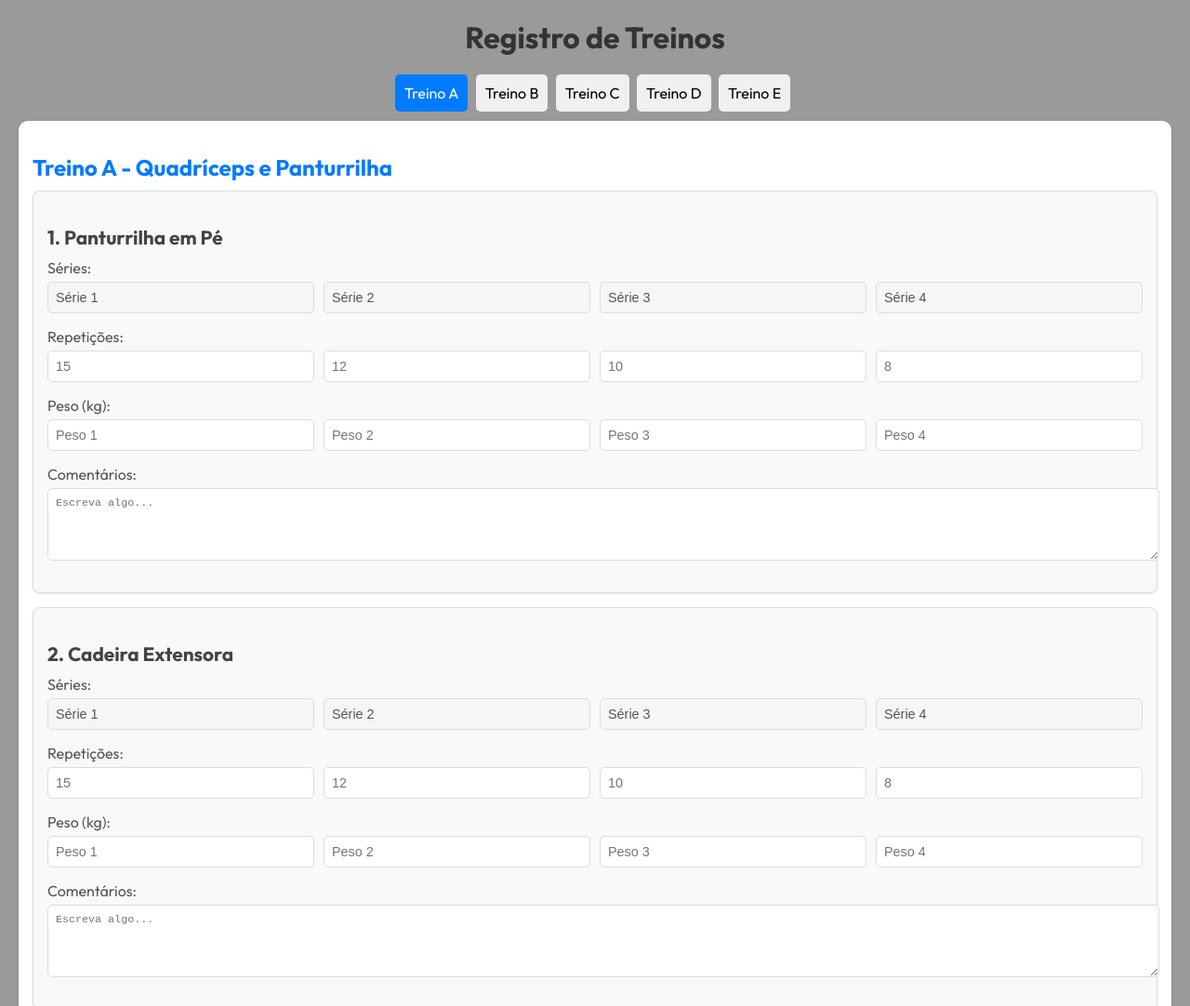
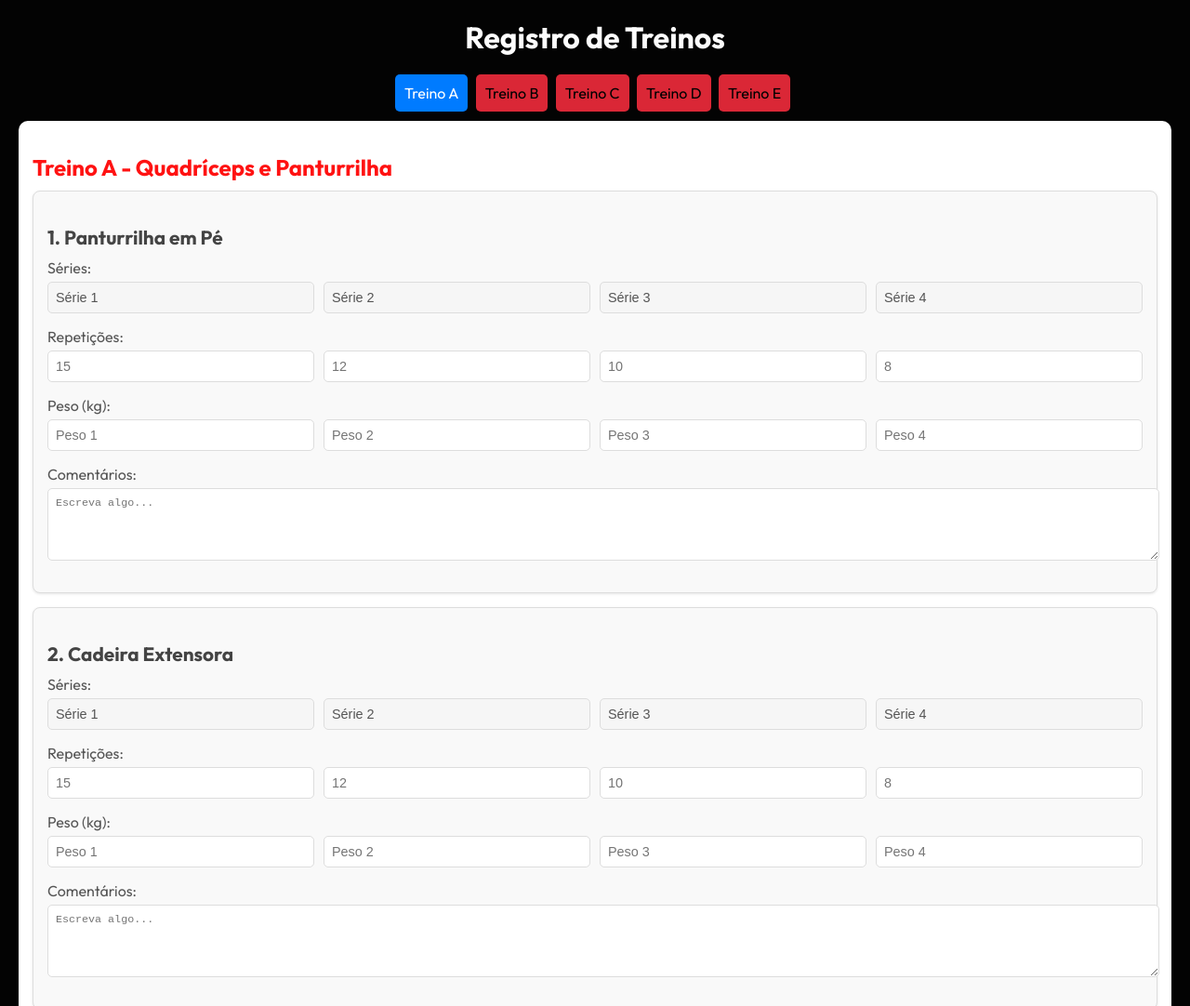
Before and after one commit to Dani-MN/registro-treinos, a plain HTML site: page index.html in a window 1280 px wide. Shown: the top 1082 px of the page at 93% size. Drawn offline with Linux system fonts and the light colour scheme.

Commit message:
Update estilo.css
mudança na cor

```diff
--- a/assets/css/estilo.css
+++ b/assets/css/estilo.css
@@ -3,7 +3,7 @@
 
 body {
     font-family: 'Outfit', sans-serif;
-    background-color: #9b9a9a;
+    background-color: #030303;
     margin: 0;
     padding: 0 20px;
 }
@@ -11,7 +11,7 @@ body {
 h1 {
     text-align: center;
     margin: 20px 0;
-    color: #333;
+    color: #fdfdfd;
 }
 
 .treino {
@@ -24,7 +24,7 @@ h1 {
 
 .treino h2 {
     font-size: 1.4em;
-    color: #007bff;
+    color: #ff1212;
     margin-bottom: 10px;
 }
 
@@ -100,7 +100,7 @@ textarea {
     cursor: pointer;
     padding: 10px;
     margin-right: 5px;
-    background-color: #f0f0f0;
+    background-color: #da2736;
     display: inline-block;
     border-radius: 5px;
 }
@@ -138,11 +138,12 @@ textarea {
 .footer {
     text-align: center;
     padding: 20px 40px;
+    color: #b3aeae;
 }
 
 .footer a {
     text-decoration: none;
-    color: #030303;
+    color: #b3aeae;
     font-weight: 600;
 }
 
```
